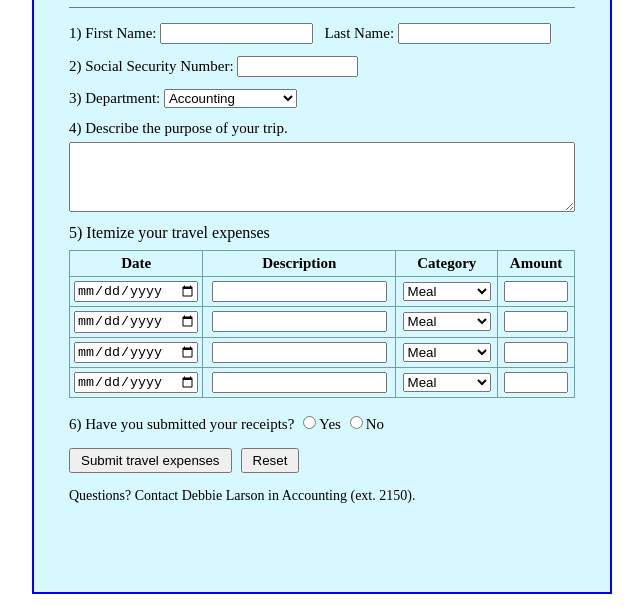
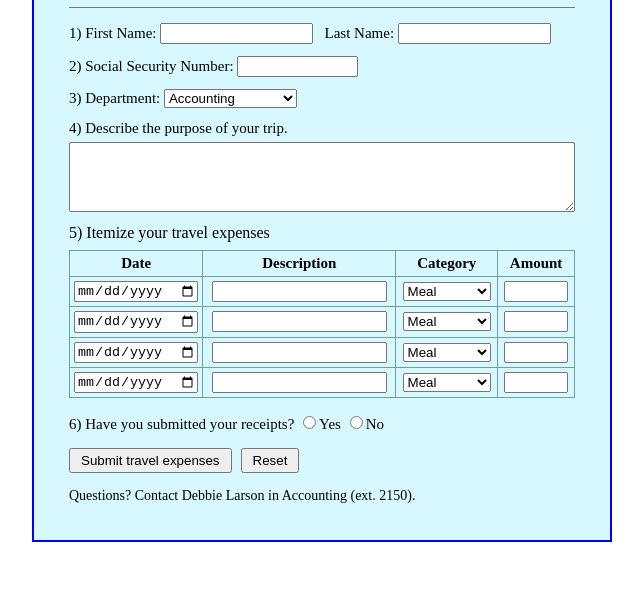
Before and after one commit to Sofia2060/businessweb, a plain HTML site: page Ex50/TravelExpenseReport.html in a window 1280 px wide. Shown: the part 186-800 px from the top of the page, without its empty margins (318-961 px from the left). Drawn offline with Linux system fonts and the light colour scheme.

Commit message:
Add files via upload

```diff
--- a/Ex50/TravelExpenseReport.html
+++ b/Ex50/TravelExpenseReport.html
@@ -3,7 +3,6 @@
         <title>Travel Expense Report</title>
         <style>
             body {
-                display: flex;
                 margin: 20px;
                 justify-content: center;
             }
@@ -14,6 +13,8 @@
                 border: 2px solid #0000ff;
                 padding: 20px 35px;
                 box-sizing: border-box;
+                height: auto;
+                display: flow-root;
             }
             .header-logo {
             text-align: center;
```
